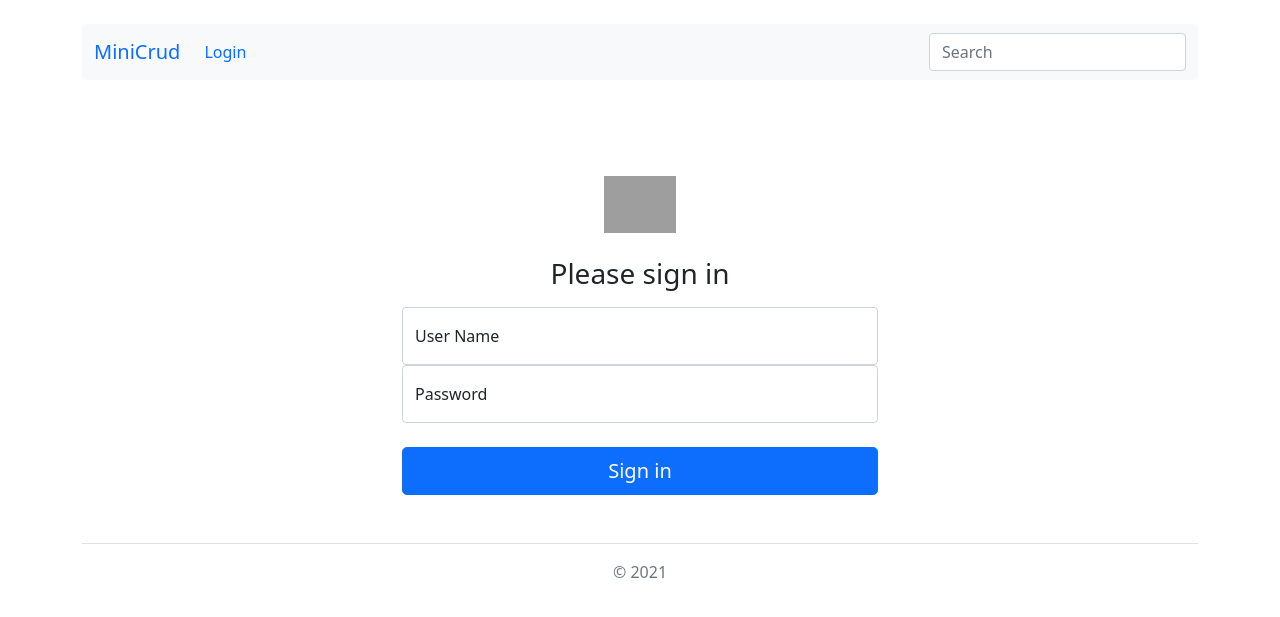
After one commit to santoshrai55/basic_django_crud, a Django app: page /login in a window 1280 px wide. The commit adds this page. Shown: the top 617 px of the page. Run offline with Django 4.2, Linux system fonts and the light colour scheme; some libraries are stand-ins or nearby versions; grey boxes are pictures that could not be loaded.

Commit message:
creates login and authentication

```diff
--- a/mini_app/templates/mini_app/home.html
+++ b/mini_app/templates/mini_app/home.html
@@ -13,9 +13,9 @@
             <p class="">Last Name: {{item.last_name}} </p>
             <p class="">Age: {{item.age}} </p>
             <p class="">Email: {{item.email}} </p>
-            <p class="">Managed by: {{item.manager}} </p>
-            <a href="{% url 'mini_app:edit' item.pk %}">
+            <p class="">Managed by: {{item.manager}} </p> {% if user.is_authenticated %} <a
+                href="{% url 'mini_app:edit' item.pk %}">
                 <button class="mt-3 btn btn-outline-info" type="button">Edit</button>
-            </a>
+            </a> {% endif %}
         </div>
     </div> {% endfor %} {% endblock header-footer %} </div>
--- /dev/null
+++ b/mini_app/templates/mini_app/login.html
@@ -0,0 +1,17 @@
+{% extends "base.html" %} {% block header-footer %} <div class="container mt-5 text-center" style="max-width: 500px;">
+    <main class="form-signin w-100 m-auto pt-5">
+        <form method="POST"> {% csrf_token %} <img class="mb-4" src="/docs/5.2/assets/brand/bootstrap-logo.svg" alt=""
+                width="72" height="57">
+            <h1 class="h3 mb-3 fw-normal">Please sign in</h1>
+            <div class="form-floating">
+                <input type="text" class="form-control" id="username" placeholder="Username" name="username">
+                <label for="username">User Name</label>
+            </div>
+            <div class="form-floating">
+                <input type="password" class="form-control" id="password" placeholder="Password" name="password">
+                <label for="password">Password</label>
+            </div>
+            <button class="w-100 btn btn-lg btn-primary mt-4" type="submit">Sign in</button>
+        </form>
+    </main>
+</div> {% endblock header-footer %}
--- a/mini_app/urls.py
+++ b/mini_app/urls.py
@@ -6,4 +6,5 @@ app_name = 'mini_app'
 urlpatterns = [
     path('', views.home, name='home'),
     path('edit/<int:pk>', views.edit, name='edit'),
+    path('login', views.userLogin, name='login'),
 ]
--- a/mini_app/views.py
+++ b/mini_app/views.py
@@ -1,3 +1,4 @@
+from django.contrib.auth import authenticate, login
 from django.shortcuts import render
 from . models import MiniCrud
 
@@ -24,3 +25,21 @@ def edit(request, pk):
         profile.save
         print(first_name+last_name+new_email)
     return render(request, 'mini_app/edit.html', {'profile': profile})
+
+
+def userLogin(request):
+
+    fields = MiniCrud.objects.all()
+    if request.method == 'POST':
+        username_passed = request.POST['username']
+        password__passed = request.POST['password']
+        user = authenticate(request, username=username_passed,
+                            password=password__passed)
+        if user is not None:
+            login(request, user)
+            # Redirect to a success page.
+
+            return render(request, 'mini_app/home.html', {'fields': fields})
+    else:
+        # Return an 'invalid login' error message.
+        return render(request, 'mini_app/login.html')
--- a/templates/base.html
+++ b/templates/base.html
@@ -13,18 +13,27 @@
 
 <body>
     <div class="container py-4">
-        <header class="pb-3 mb-4 border-bottom">
-            <a href="/" class="d-flex align-items-center text-dark text-decoration-none">
-                <svg xmlns="http://www.w3.org/2000/svg" width="40" height="32" class="me-2" viewBox="0 0 118 94"
-                    role="img">
-                    <title>MiniCrud</title>
-                    <path fill-rule="evenodd" clip-rule="evenodd"
-                        d="M24.509 0c-6.733 0-11.715 5.893-11.492 12.284.214 6.14-.064 14.092-2.066 20.577C8.943 39.365 5.547 43.485 0 44.014v5.972c5.547.529 8.943 4.649 10.951 11.153 2.002 6.485 2.28 14.437 2.066 20.577C12.794 88.106 17.776 94 24.51 94H93.5c6.733 0 11.714-5.893 11.491-12.284-.214-6.14.064-14.092 2.066-20.577 2.009-6.504 5.396-10.624 10.943-11.153v-5.972c-5.547-.529-8.934-4.649-10.943-11.153-2.002-6.484-2.28-14.437-2.066-20.577C105.214 5.894 100.233 0 93.5 0H24.508zM80 57.863C80 66.663 73.436 72 62.543 72H44a2 2 0 01-2-2V24a2 2 0 012-2h18.437c9.083 0 15.044 4.92 15.044 12.474 0 5.302-4.01 10.049-9.119 10.88v.277C75.317 46.394 80 51.21 80 57.863zM60.521 28.34H49.948v14.934h8.905c6.884 0 10.68-2.772 10.68-7.727 0-4.643-3.264-7.207-9.012-7.207zM49.948 49.2v16.458H60.91c7.167 0 10.964-2.876 10.964-8.281 0-5.406-3.903-8.178-11.425-8.178H49.948z"
-                        fill="currentColor"></path>
-                </svg>
-                <span class="fs-4">Basic CRUD app</span>
-            </a>
-        </header> {% block header-footer %} {% endblock header-footer %} <div class="text-center mt-5"
+        <nav class="navbar navbar-expand-lg bg-light rounded" aria-label="Eleventh navbar example">
+            <div class="container-fluid">
+                <a class="navbar-brand" href="{% url 'mini_app:home' %}">MiniCrud</a>
+                <button class="navbar-toggler" type="button" data-bs-toggle="collapse"
+                    data-bs-target="#navbarsExample09" aria-controls="navbarsExample09" aria-expanded="false"
+                    aria-label="Toggle navigation">
+                    <span class="navbar-toggler-icon"></span>
+                </button>
+                <div class="collapse navbar-collapse" id="navbarsExample09">
+                    <ul class="navbar-nav me-auto mb-2 mb-lg-0"> {% if not user.is_authenticated %} <li
+                            class="nav-item">
+                            <a class="nav-link active" aria-current="page" href="{% url 'mini_app:login' %}">Login</a>
+                        </li> {% endif %} {% if user.is_authenticated %} <li class="nav-item">
+                            <a class="nav-link" href="#">Logout</a>
+                        </li> {% endif %} </ul>
+                    <form role="search">
+                        <input class="form-control" type="search" placeholder="Search" aria-label="Search">
+                    </form>
+                </div>
+            </div>
+        </nav> {% block header-footer %} {% endblock header-footer %} <div class="text-center mt-5"
             style="width: 100%;">
             <footer class="pt-3 mt-4 text-muted border-top"> © 2021 </footer>
         </div>
```
